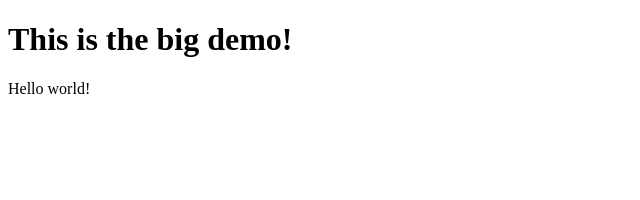
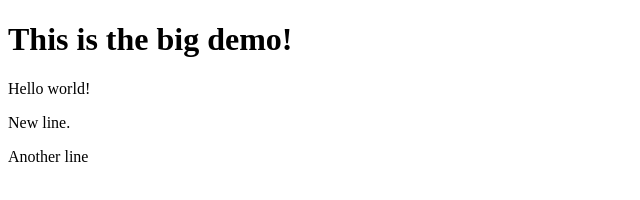
Before and after one commit to aron-s/WebProject, a plain HTML site: page index.html in a window 1280 px wide. Shown: the whole page, without its empty margins (0-640 px from the left). Drawn offline with Linux system fonts and the light colour scheme.

Commit message:
This is my second commit for github.

```diff
--- a/index.html
+++ b/index.html
@@ -8,5 +8,7 @@
 <body>
 <h1>This is the big demo!</h1>
 <p>Hello world!</p>
+<p>New line.</p>
+<p>Another line</p>
 </body>
 </html>
```
